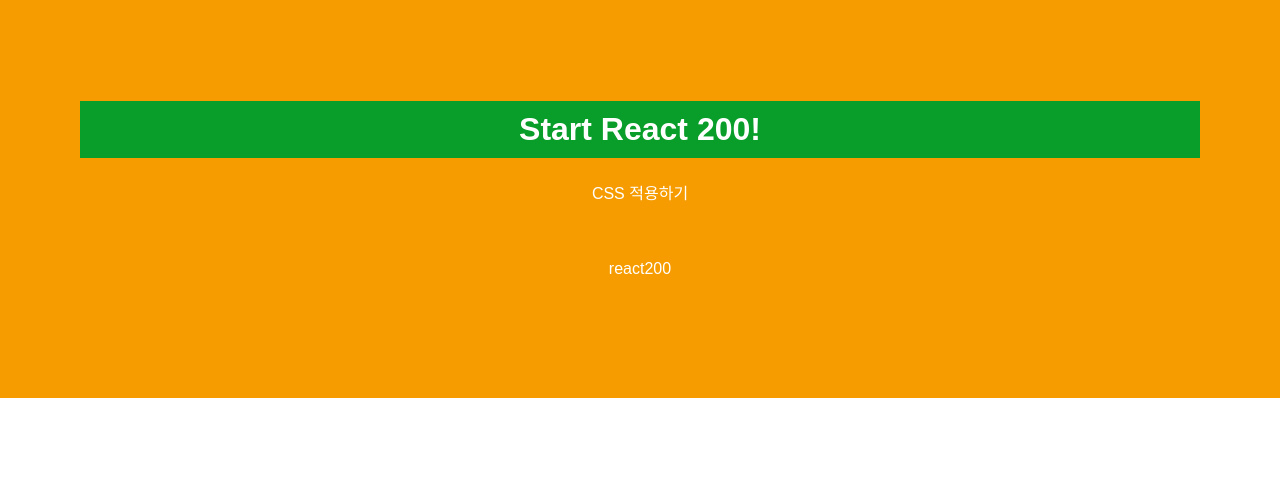
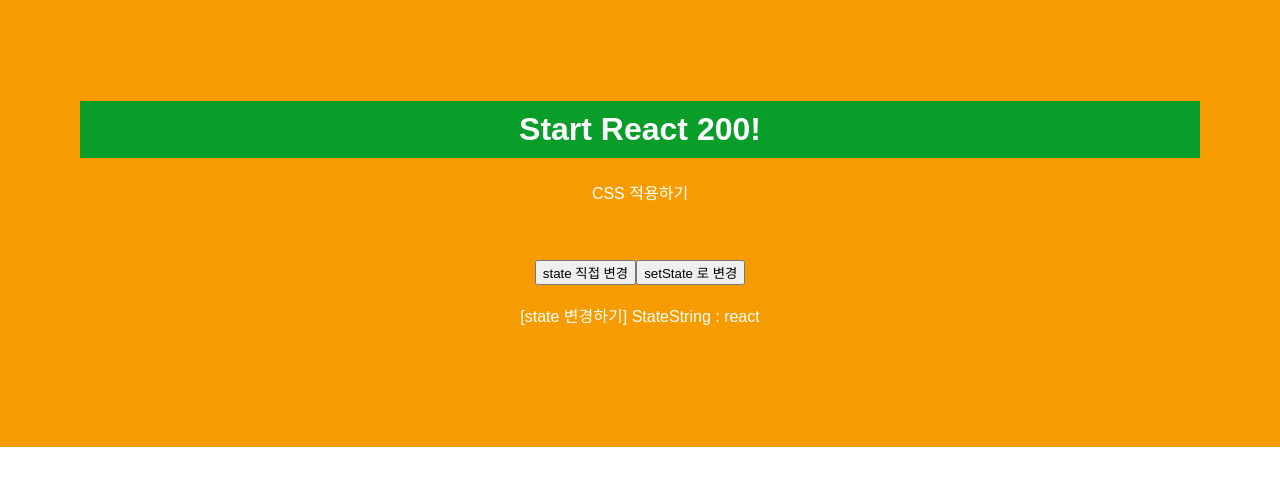
Before and after one commit to jeonnni/react200, a React (Create React App) app: page / in a window 1280 px wide. Shown: the top 486 px of the page. Built offline with nearby package versions, Linux system fonts and the light colour scheme; the HTML template or start-up script is replaced by a standard one.

Commit message:
setState

```diff
--- a/src/App.js
+++ b/src/App.js
@@ -1,6 +1,6 @@
 // import logo from './logo.svg';
 import './App.css';
-import ReactState from './components/R021ReactStatejs.js';
+import ReactState from './components/R022ReactSetState.js';
 
 function App() {
   return (
--- a/src/components/R021ReactStatejs.js
+++ b/src/components/R021ReactState.js
@@ -4,7 +4,7 @@ import { Component } from "react";
  * props를 상위 컴포넌트에서 하위 컴포넌트로 데이터 전달할 때 사용했다며면, state는 하나의 컴포넌트 안에서 전역 변수처럼 사용한다.
  */
 
-class R021ReactStatejs extends Component {
+class R021ReactState extends Component {
 
     constructor(props){
         super(props);
@@ -24,4 +24,4 @@ class R021ReactStatejs extends Component {
     }
 }
 
-export default R021ReactStatejs;
+export default R021ReactState;
--- /dev/null
+++ b/src/components/R022ReactSetState.js
@@ -0,0 +1,33 @@
+import { Component } from "react";
+
+/**
+ * setState
+ */
+
+class R022ReactSetState extends Component {
+
+    constructor(props){
+        super(props);
+        this.state = {
+            StateString: 'react',
+        }
+    }
+
+    StateChange = (flag) => {
+        // if(flag == 'direct'){this.state.StateString = '리액트'}; // state를 직접 변경하면 안 됨
+        if(flag == 'setState'){this.setState({StateString : '리액트'})}; // ✅ 올바른 방식
+    }
+    render(){
+        return(
+            <div>
+                <button onClick={(e)=> this.StateChange('direct', e)}>state 직접 변경</button>
+                <button onClick={(e)=> this.StateChange('setState', e)}>setState 로 변경</button>
+                <br/>
+                <br/>
+                [state 변경하기] StateString : {this.state.StateString}
+            </div>
+        )
+    }
+}
+
+export default R022ReactSetState;
```
